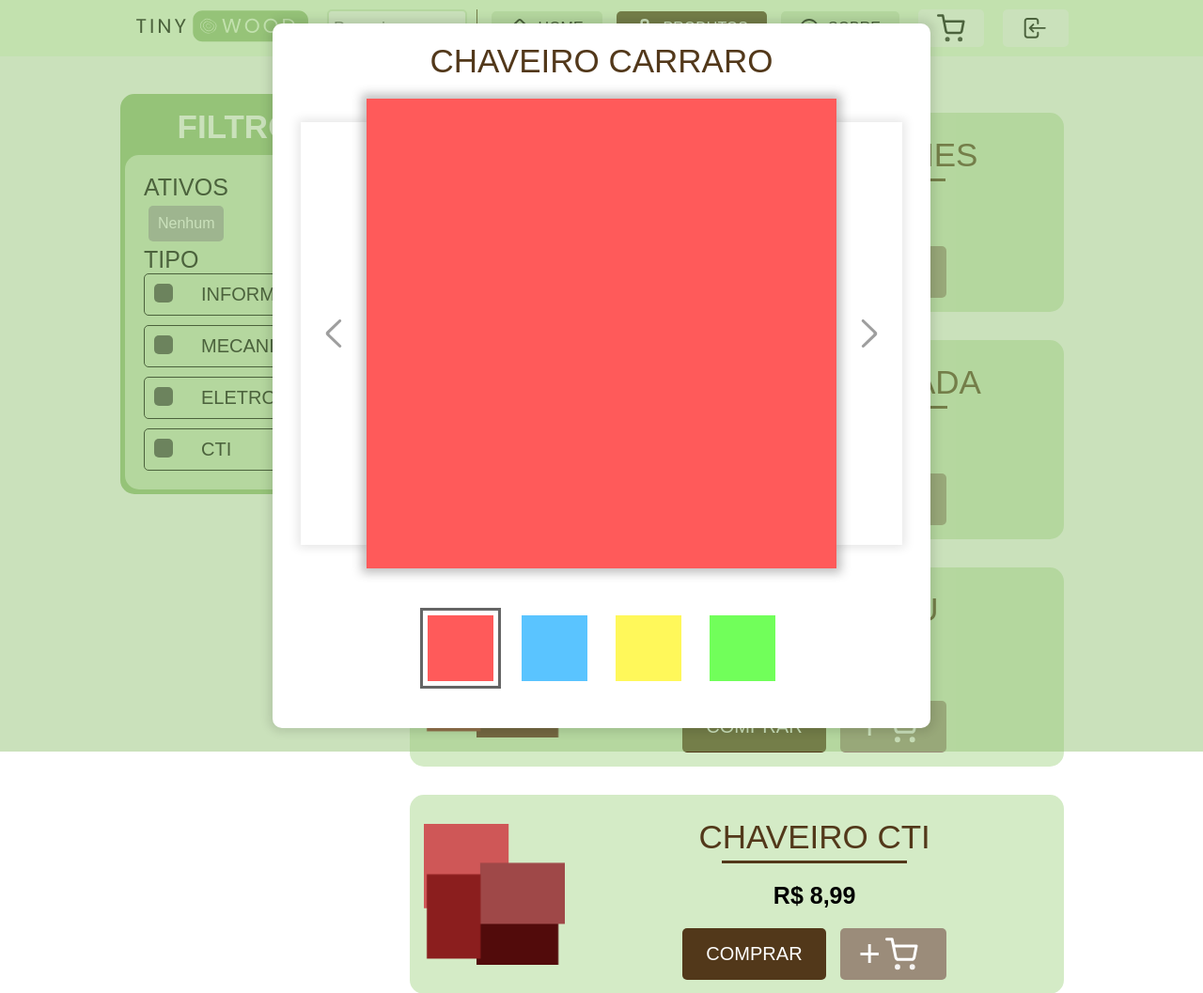
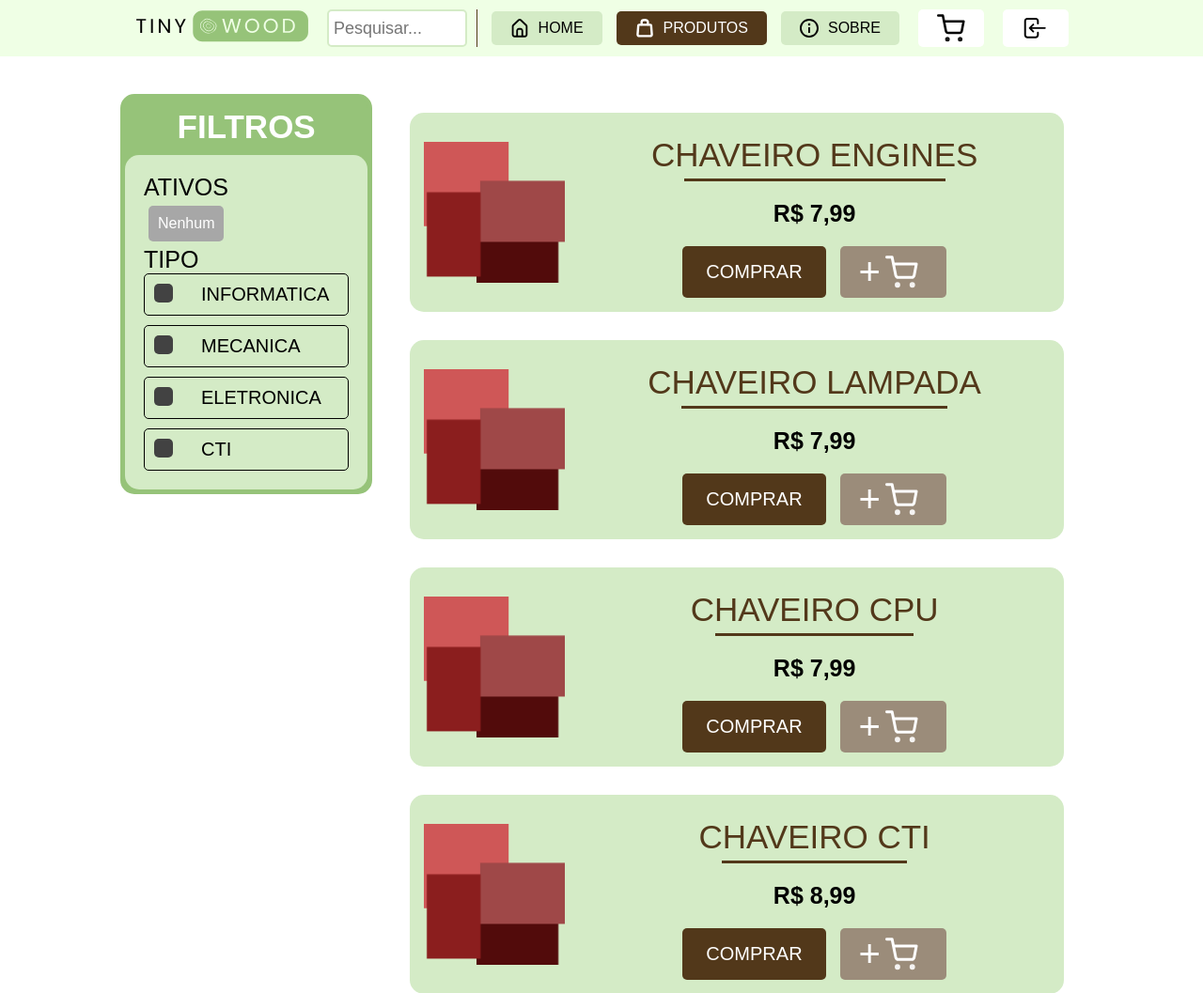
Before and after one commit to MBastazini/E-Commerce, a PHP site: page /produtos.html in a window 1280 px wide. Shown: the top 1057 px of the page at 94% size. Run offline with PHP 8.4, Linux system fonts and the light colour scheme; some web fonts are replaced.

Commit message:
PRODUTOS - imagem_grande
- JS
- responsividade
(está funcionando)
- não carrega a pasta dinamicamente, precisa do php.

```diff
--- a/JS/produtos.js
+++ b/JS/produtos.js
@@ -1,3 +1,63 @@
+
+function clickMudaImg(img_clicada){
+    /* Chamar a função mudaImg(1), até que a 'img_clicada' possua o id='ativa' */
+    while(img_clicada.id != 'ativo'){
+        mudaImg(1);
+    }
+}
+function mudaImg(a){
+    const img = document.querySelectorAll('.div_img_pequena > img');
+    const img_ativa = document.getElementById('img_ativa');
+    /* Se 'a' vale 0, indica uma movimentação de uma imagem para a direita,
+    se for 1, vai mudar uma imagem para a esquerda (existem 4 imagens) */
+    if (a == 0){
+        for (let i = 0; i < img.length; i++){
+            if (img[i].id == 'ativo'){
+                img[i].id = '';
+                if (i == img.length - 1){
+                    img[0].id = 'ativo';
+                    img_ativa.style.left = -10 + 'px';
+                    break;
+                }
+                else{
+                    img[i + 1].id = 'ativo';
+                    let distancia = parseInt(img_ativa.style.left);
+                    img_ativa.style.left = (distancia + 100) + 'px';
+                    break;
+                }
+            }
+        }
+    }
+    else{
+        for (let i = 0; i < img.length; i++){
+            if (img[i].id == 'ativo'){
+                img[i].id = '';
+                if (i == 0){
+                    img[img.length - 1].id = 'ativo';
+                    img_ativa.style.left = 290 + 'px';
+                    break;
+                }
+                else{
+                    img[i - 1].id = 'ativo';
+                    let distancia = parseInt(img_ativa.style.left);
+                    img_ativa.style.left = (distancia - 100) + 'px';
+                    break;
+                }
+            }
+        }
+    }
+
+    img.forEach((img) => {
+        if (img.id == 'ativo')
+        {
+            const img_grande = document.getElementById('img_grande');
+            img_grande.src = img.src;
+        }
+    });
+
+}
+
+
 function removeFiltro(element)
 {
     let filtro = element.getAttribute('name');
@@ -103,15 +163,10 @@ function mudaFiltro(){
 function telaProduto(produto){
     const produto_grande = document.getElementById('produto_grande');
     produto_grande.classList.add('ativo');
-    const nome_produto = produto_grande.querySelector('#pg_info > h1');
-    const descricao_produto = produto_grande.querySelector('#pg_info > p');
-    const preco_produto = produto_grande.querySelector('#pg_info > h2');
-    const img_produto = produto_grande.querySelector('#pg_info > img');
-
-    img_produto.src = produto.querySelector('img').src;
-    nome_produto.innerText = produto.querySelector('div > h1').innerText;
-    descricao_produto.innerText = produto.querySelector('div > p').innerText;
-    preco_produto.innerText = produto.querySelector('div > h2').innerText;
+    const produto_grande_h1 = document.querySelector('#pg_info > h1');
+    const nome_produto = produto.querySelector('div > h1').innerText;
+    produto_grande_h1.innerText = nome_produto;
+    //Fazer aqui o codigo para carregar a pasta da imagem correta tambem.
 }
 
 
@@ -147,6 +202,5 @@ document.addEventListener('DOMContentLoaded', function () {
     pg_blur.addEventListener('click', function(e){
         produto_grande.classList.remove('ativo');
     });
-
-
+    pg_blur.style.height = document.body.scrollHeight + 'px';
 });
--- a/index.css
+++ b/index.css
@@ -2170,14 +2170,22 @@ a{
         top: 0;
         left: 0;
         width: 100vw;
-        height: 100vh;
-    }
-
+        min-height: 100vh;
+        opacity: 0;
+        pointer-events: none;
+        z-index: 2;
+        transition: 0.3s;
+    }
+    #produto_grande.ativo{
+        opacity: 1;
+        pointer-events: all;
+        transition: 0.3s;
+    }
     #pg_info{
         position: absolute;
-        top: 50%;
+        top: 100px;
         left: 50%;
-        transform: translate(-50%, -50%);
+        transform: translateX(-50%);
         background-color: white;
         width: 700px;
         z-index: 3;
@@ -2206,7 +2214,7 @@ a{
         transition: 0.5s;
         cursor: pointer;
     }
-    #pg_info .img_grande{
+    #pg_info #img_grande{
         width: 500px;
         height: 500px;
         object-fit: cover;
@@ -2225,22 +2233,19 @@ a{
         height: 70px;
         object-fit: cover;
         position: relative;
+        cursor: pointer;
     }
     #pg_info h1{
         margin: 10px;
         font-size: 35px;
     }
     .div_img_pequena #img_ativa{
-        border: 3px solid #656565;
+        border: 4px solid var(--destaque_texto);
         position: absolute;
-        top: -8px;
-        left: -8px;
-        width: 80px;
-        height: 80px;
-    }
-    .div_img_pequena #img_ativa::after{
-        content: '100px';
-        display: none;
+        top: -10px;
+        width: 83px;
+        height: 83px;
+        transition: 0.3s;
     }
     #pg_blur{
         position: absolute;
@@ -2478,22 +2483,15 @@ a{
     }
 
 
-    #pg_info button{
-        padding: 30px;
-    }
-    #pg_info button > p{
-        font-size: 25px;
-    }
-    #pg_info button > img{
-        width: 35px;
-        height: 35px;
-        margin: 22px;
-    }
-    #pg_info button#add-cart p{
-        font-size: 40px;
-    }
-    #pg_info button#add-cart{
-        padding: 5px 20px;
+    #pg_info #img_grande{
+        width: 400px;
+        height: 400px;
+    }
+    #pg_info .seta{
+        height: 350px;
+    }
+    #pg_info{
+        width: 600px;
     }
 }
 
--- a/produtos.html
+++ b/produtos.html
@@ -221,23 +221,23 @@
         <div id="pg_info">
             <h1>CHAVEIRO CARRARO</h1>
             <div class="div_img_grande">
-                <div class="seta">
+                <div class="seta" onclick="mudaImg(1)">
                     <img src="Icones/Seta-img.svg" style="rotate: 180deg">
                 </div>
 
-                <img src="Imagens/Produtos/1/produto1.png" class="img_grande">
+                <img src="Imagens/Produtos/1/produto1.png" id="img_grande">
 
-                <div class="seta">
+                <div class="seta" onclick="mudaImg(0)">
                     <img src="Icones/Seta-img.svg">
                 </div>
             </div>
 
             <div class="div_img_pequena">
-                <img src="Imagens/Produtos/1/produto1.png">
-                <img src="Imagens/Produtos/1/produto2.png">
-                <img src="Imagens/Produtos/1/produto3.png">
-                <img src="Imagens/Produtos/1/produto4.png">
-                <div id="img_ativa"></div>
+                <img src="Imagens/Produtos/1/produto1.png" id="ativo" onclick="clickMudaImg(this)">
+                <img src="Imagens/Produtos/1/produto2.png" onclick="clickMudaImg(this)">
+                <img src="Imagens/Produtos/1/produto3.png" onclick="clickMudaImg(this)">
+                <img src="Imagens/Produtos/1/produto4.png" onclick="clickMudaImg(this)">
+                <div id="img_ativa" style="left: -10px"></div>
             </div>
         </div>
     </div>
```
Also changed, not shown: other parts of index.css (+29 -13 lines).
